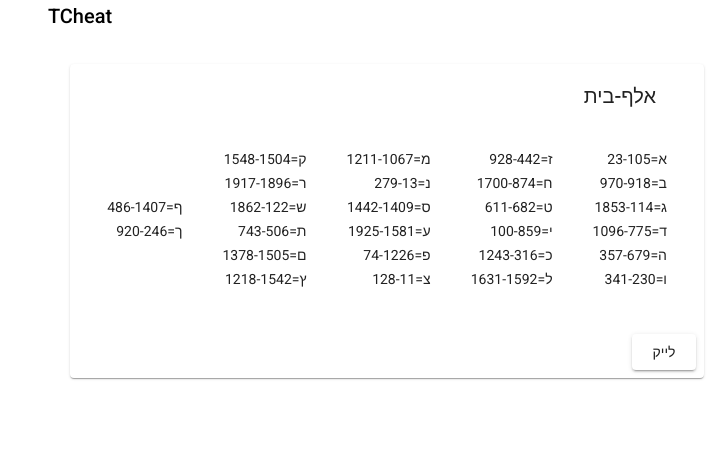
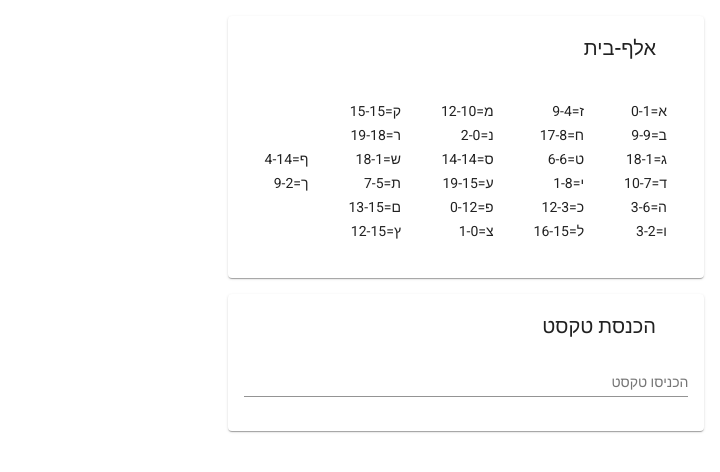
Before and after one commit to VitaliPom/TCheat, an Angular app in the folder TCheat/: page / in a window 1280 px wide. Shown: the top 472 px of the page, without its empty margins (560-1280 px from the left). Built offline with nearby package versions, Linux system fonts and the light colour scheme.

Commit message:
added enter text

```diff
--- a/TCheat/src/app/app.component.css
+++ b/TCheat/src/app/app.component.css
@@ -1,9 +1,11 @@
 @import '~@angular/material/prebuilt-themes/indigo-pink.css';
 
-.example-card {
+.aleph-bet-card {
     max-width: max-content;
   }
 
-.example-card-div {
+.aleph-bet-card-div {
   padding: 2vh;
+  display: inline-block;
+  direction: rtl;
 }
--- a/TCheat/src/app/app.component.html
+++ b/TCheat/src/app/app.component.html
@@ -1,13 +1,14 @@
-<h2  style="text-align: center;">{{title}}</h2>
-<div dir="rtl" class="example-card-div">
-    <mat-card class="example-card" dir="ltr">
-    <mat-card-header dir="rtl">
+<!-- <h2  style="text-align: center;">{{title}}</h2> -->
+<div dir="rtl">
+<div class="aleph-bet-card-div">
+    <mat-card class="aleph-bet-card" >
+    <mat-card-header >
        <h2>
             אלף-בית
         </h2>
 
     </mat-card-header>
-    <mat-card-content dir="rtl">
+    <mat-card-content>
         <table>
             <tr>
                 <td style="padding: 2vh;"><table><tr *ngFor="let ex of excersises | slice:0:6"><td>{{ex['ot']}}={{ex['ex']}}</td></tr></table></td>
@@ -18,8 +19,8 @@
             </tr>
         </table>
     </mat-card-content>
-    <mat-card-actions dir="rtl" class="sizable">
-        <button mat-raised-button dir="rtl">לייק</button>
-      </mat-card-actions>
+
 </mat-card>
+<app-enter-text></app-enter-text>
 </div>
+</div>
--- a/TCheat/src/app/app.component.ts
+++ b/TCheat/src/app/app.component.ts
@@ -40,8 +40,8 @@ export class AppComponent implements OnInit{
 
   ngOnInit(): void {
     this.alephbet.forEach(element => {
-      var varA = Math.floor(Math.random()*2000);
-      var varB = Math.floor(Math.random()*2000);
+      var varA = Math.floor(Math.random()*20);
+      var varB = Math.floor(Math.random()*20);
       var result = varA - varB;
       var ex = varA + "-" + varB;
       this.excersises.push({ot : element, result: result, ex: ex});
--- /dev/null
+++ b/TCheat/src/app/enter-text/enter-text.component.css
@@ -0,0 +1,9 @@
+@import '~@angular/material/prebuilt-themes/indigo-pink.css';
+
+.enter-text-div {
+  padding-top: 2vh;
+}
+
+.example-full-width {
+  width: 100%;
+}
--- /dev/null
+++ b/TCheat/src/app/enter-text/enter-text.component.html
@@ -0,0 +1,19 @@
+<div dir="rtl" class="enter-text-div">
+    <mat-card class="enter-text-card" >
+    <mat-card-header>
+       <h2>
+            הכנסת טקסט
+        </h2>
+
+    </mat-card-header>
+    <mat-card-content>
+
+          <mat-form-field class="example-full-width">
+            <mat-label>הכניסו טקסט</mat-label>
+            <textarea  matInput cdkTextareaAutosize placeholder="טקסט להצפנה"></textarea>
+          </mat-form-field>
+
+    </mat-card-content>
+
+</mat-card>
+</div>
--- /dev/null
+++ b/TCheat/src/app/enter-text/enter-text.component.ts
@@ -0,0 +1,15 @@
+import { Component, OnInit } from '@angular/core';
+
+@Component({
+  selector: 'app-enter-text',
+  templateUrl: './enter-text.component.html',
+  styleUrls: ['./enter-text.component.css']
+})
+export class EnterTextComponent implements OnInit {
+
+  constructor() { }
+
+  ngOnInit(): void {
+  }
+
+}
```
Also changed, not shown: TCheat/src/app/app.module.ts (+8 -2 lines), 1 other file (tests, documents, lock files or other folders).
